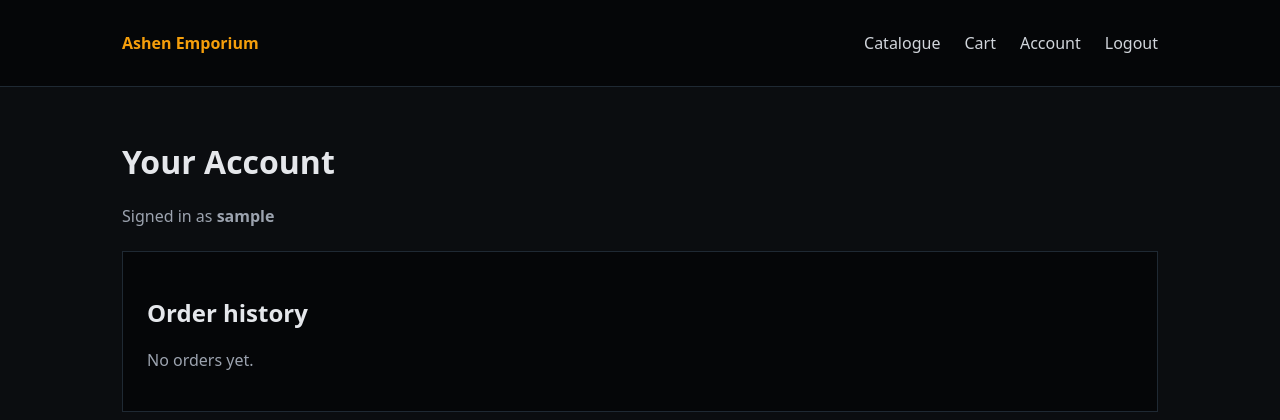
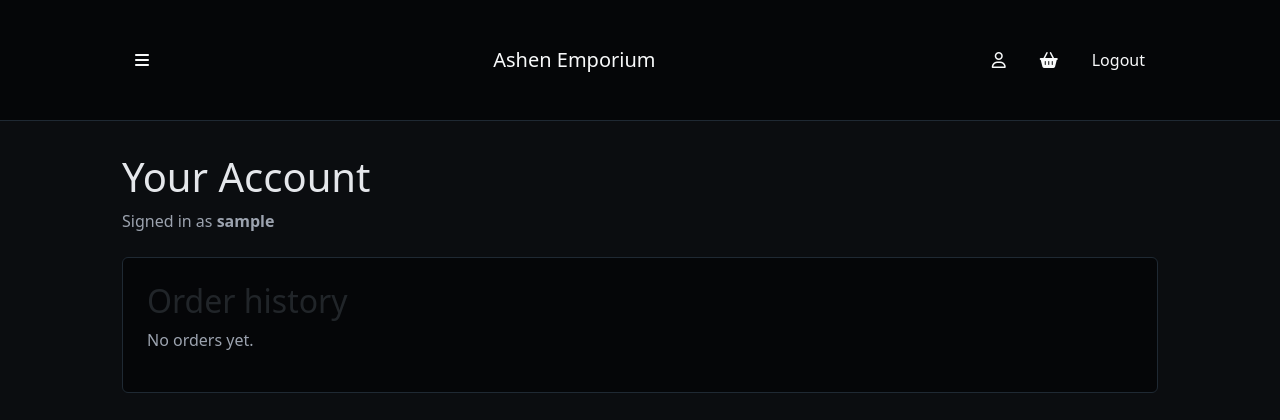
Before and after one commit to TGOSS1984/ashen-emporium, a Django app: page /account/ in a window 1280 px wide. Shown: the top 420 px of the page. Run offline with Django 4.2, Linux system fonts and the light colour scheme; the visitor is signed in with stand-in values (Sample User, id 1); data that the repository does not hold is empty.

Commit message:
feat(ui): add Bootstrap navbar with offcanvas menu and icon actions

```diff
--- a/templates/base.html
+++ b/templates/base.html
@@ -7,35 +7,93 @@
     <meta name="viewport" content="width=device-width, initial-scale=1">
 
     {% load static %}
+    <link href="https://cdn.jsdelivr.net/npm/bootstrap@5.3.3/dist/css/bootstrap.min.css" rel="stylesheet">
+    <link href="https://cdnjs.cloudflare.com/ajax/libs/font-awesome/6.5.2/css/all.min.css" rel="stylesheet">
     <link rel="stylesheet" href="{% static 'css/main.css' %}">
+
 </head>
 <body>
 
-<nav class="navbar">
-    <div class="nav-container">
-        <a href="/" class="brand">Ashen Emporium</a>
+<header class="ae-header sticky-top">
+  <nav class="navbar navbar-expand-lg">
+    <div class="container">
+      <!-- Left: hamburger -->
+      <button class="btn ae-icon-btn me-2"
+              type="button"
+              data-bs-toggle="offcanvas"
+              data-bs-target="#aeOffcanvas"
+              aria-controls="aeOffcanvas"
+              aria-label="Open menu">
+        <i class="fa-solid fa-bars text-light"></i>
+      </button>
 
-    <ul class="nav-links">
-            <li><a href="{% url 'product_list' %}">Catalogue</a></li>
-            <li><a href="{% url 'cart_detail' %}">Cart{% if cart_count %} ({{ cart_count }}){% endif %}</a></li>
+      <!-- Center: brand -->
+      <a class="navbar-brand ae-brand mx-auto text-light" href="{% url 'home' %}">
+        Ashen Emporium
+      </a>
 
+      <!-- Right: icons -->
+      <div class="d-flex align-items-center gap-2">
+        <a class="btn ae-icon-btn" href="{% url 'account_home' %}" aria-label="Account">
+          <i class="fa-regular fa-user text-light"></i>
+        </a>
+
+        <a class="btn ae-icon-btn position-relative" href="{% url 'cart_detail' %}" aria-label="Cart">
+          <i class="fa-solid fa-basket-shopping text-light"></i>
+          {% if cart_count %}
+            <span class="position-absolute top-0 start-100 translate-middle badge rounded-pill ae-badge">
+              {{ cart_count }}
+            </span>
+          {% endif %}
+        </a>
 
         {% if request.user.is_authenticated %}
-        <li><a href="{% url 'account_home' %}">Account</a></li>
-        <li>
-            <form method="post" action="{% url 'logout' %}" style="display:inline;">
+  <form method="post" action="{% url 'logout' %}" class="d-inline">
     {% csrf_token %}
-                <button type="submit" class="link-button">Logout</button>
+    <button type="submit" class="btn ae-link-btn text-light">Logout</button>
   </form>
-        </li>
 {% else %}
-        <li><a href="{% url 'login' %}">Login</a></li>
-        <li><a href="{% url 'register' %}">Register</a></li>
+  <a class="btn ae-link-btn text-light" href="{% url 'login' %}">Login</a>
+  <a class="btn ae-link-btn text-light" href="{% url 'register' %}">Register</a>
 {% endif %}
-    </ul>
 
       </div>
+    </div>
   </nav>
+
+  <!-- Offcanvas menu -->
+  <div class="offcanvas offcanvas-start ae-offcanvas" tabindex="-1" id="aeOffcanvas" aria-labelledby="aeOffcanvasLabel">
+    <div class="offcanvas-header">
+      <h5 class="offcanvas-title" id="aeOffcanvasLabel">Ashen Menu</h5>
+      <button type="button" class="btn-close btn-close-white" data-bs-dismiss="offcanvas" aria-label="Close"></button>
+    </div>
+
+    <div class="offcanvas-body">
+      <nav class="d-grid gap-2">
+        <a class="btn ae-menu-btn" href="{% url 'product_list' %}">Catalogue</a>
+        <a class="btn ae-menu-btn" href="{% url 'product_list' %}?category=weapon">Weapons</a>
+        <a class="btn ae-menu-btn" href="{% url 'product_list' %}?category=shield">Shields</a>
+        <a class="btn ae-menu-btn" href="{% url 'product_list' %}?category=armour">Armour</a>
+        <a class="btn ae-menu-btn" href="{% url 'product_list' %}?category=relic">Relics</a>
+        <a class="btn ae-menu-btn" href="{% url 'product_list' %}?category=consumable">Consumables</a>
+        <a class="btn ae-menu-btn" href="{% url 'product_list' %}?category=spell">Spells</a>
+
+        {% if request.user.is_authenticated %}
+  <a class="btn ae-menu-btn" href="{% url 'account_home' %}">Account</a>
+{% else %}
+  <a class="btn ae-menu-btn" href="{% url 'login' %}">Login</a>
+  <a class="btn ae-menu-btn" href="{% url 'register' %}">Register</a>
+{% endif %}
+
+      </nav>
+
+      <hr class="ae-divider">
+
+      <p class="muted mb-2">Filters will move into this menu next (Commit B).</p>
+    </div>
+  </div>
+</header>
+
 
 <main class="container">
     {% if messages %}
@@ -52,6 +110,7 @@
 <footer class="footer">
     <p>© {{ now|date:"Y" }} Ashen Emporium — Forged in Cinder</p>
 </footer>
+<script src="https://cdn.jsdelivr.net/npm/bootstrap@5.3.3/dist/js/bootstrap.bundle.min.js"></script>
 
 </body>
 </html>
```
Also changed, not shown: templates/core/home.html (+40 -1 lines). Lines whose indentation alone changed are shown as unchanged.
